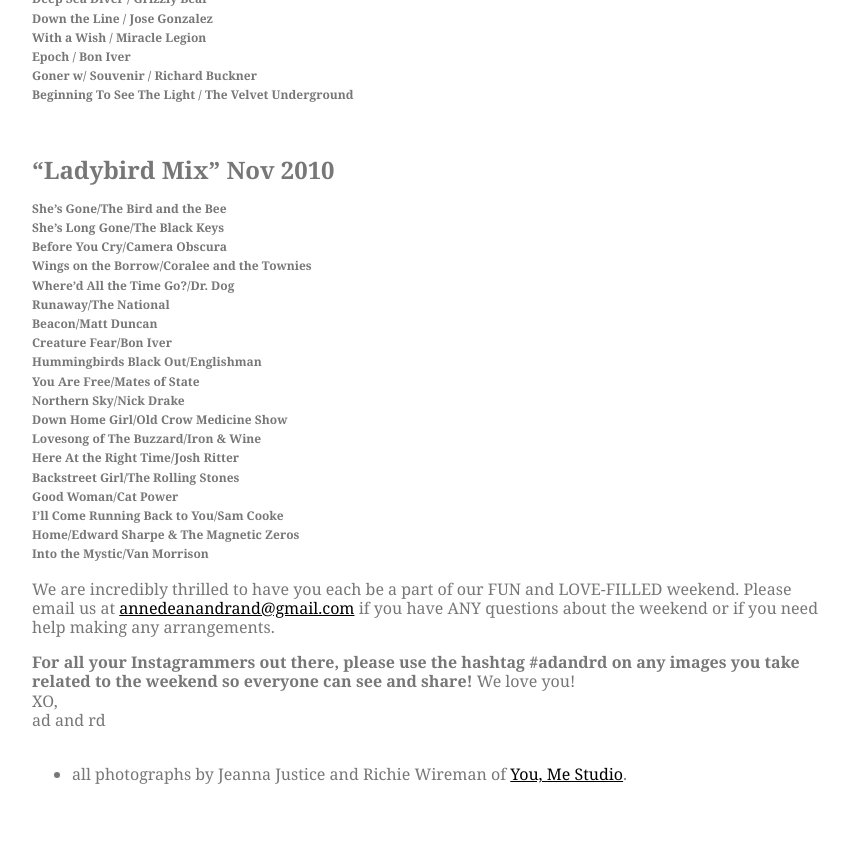
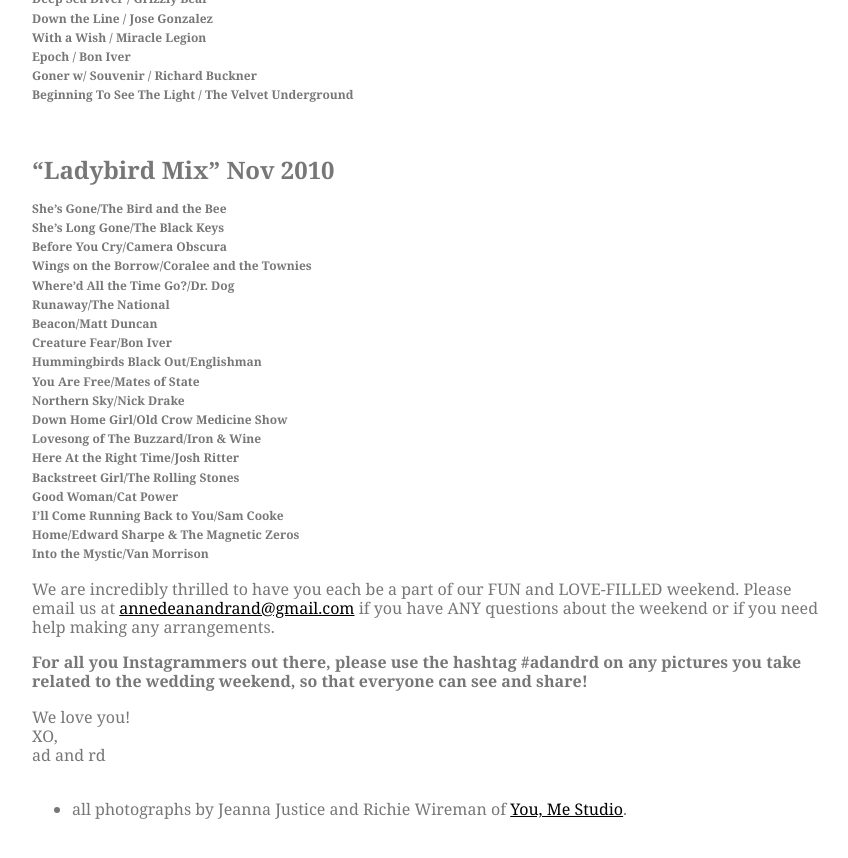
Before and after one commit to nikolaiwarner/annedeanandrand.com, a Jekyll site: the page built from storytime.md, in a window 1280 px wide and 900 px high, scrolled down 1852 px. Shown: the top 858 px of the window, without its empty margins (208-1056 px from the left). Built offline with Jekyll 4.4.1, drawn with Linux system fonts in a browser that asks for light colours.

Commit message:
Update storytime.md

```diff
--- a/storytime.md
+++ b/storytime.md
@@ -83,7 +83,11 @@ Below are the playlists from those first MIX CDs that began our relationship:
 We are incredibly thrilled to have you each be a part of our FUN and LOVE-FILLED weekend. Please email us at <annedeanandrand@gmail.com> if you have ANY questions about the weekend or if you need help making any arrangements.
 
 
-**For all your Instagrammers out there, please use the hashtag #adandrd on any images you take related to the weekend so everyone can see and share!**
+
+**For all you Instagrammers out there, please use the hashtag #adandrd on any pictures you take related to the wedding weekend, so that everyone can see and share!**
+
+
+
 We love you!
 <br>
 XO,
```
